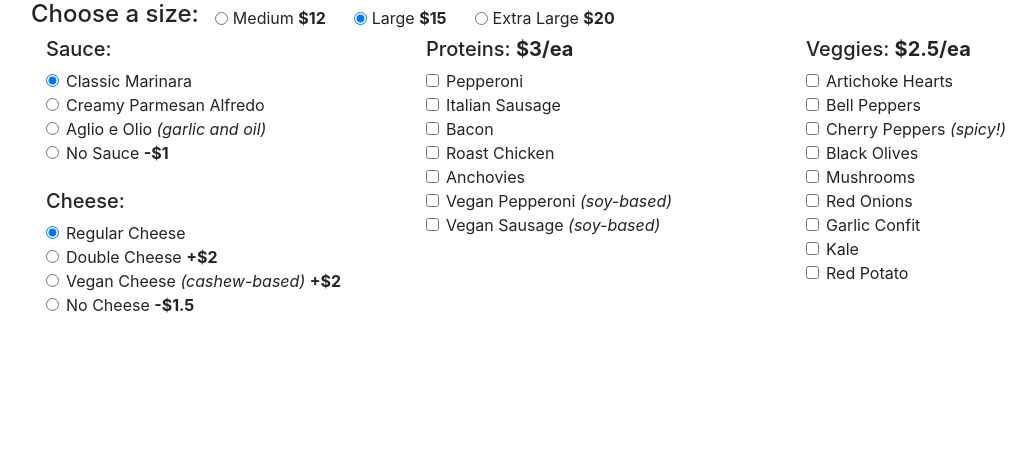
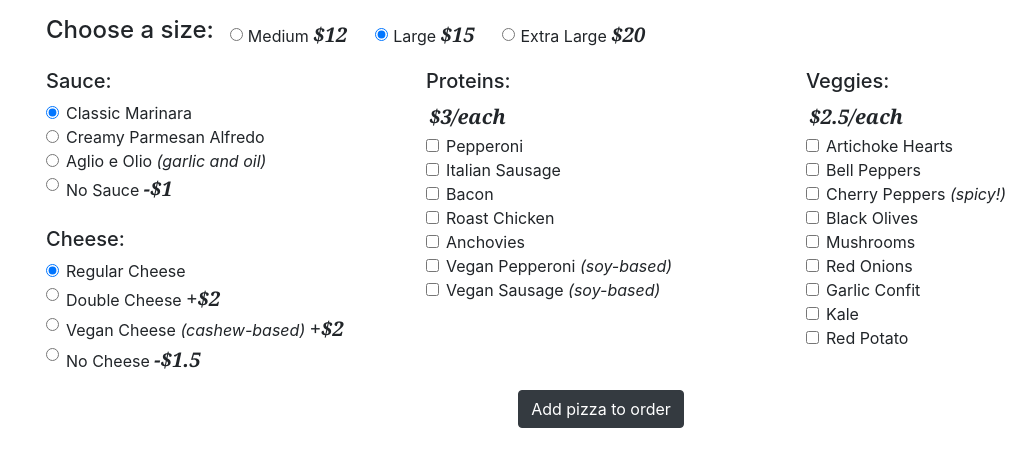
Before and after one commit to aaronminnick/pizza-order-site, a plain HTML site: page index.html in a window 1280 px wide. Shown: the whole page, without its empty margins (39-1075 px from the left). Drawn offline with Linux system fonts and the light colour scheme.

Commit message:
finish basic layout

```diff
--- a/css/styles.css
+++ b/css/styles.css
@@ -1,3 +1,22 @@
+strong {
+  font-style: italic;
+  font-family: Cambria, Cochin, Georgia, Times, 'Times New Roman', serif;
+  font-size: 2ch;
+}
+
+p {
+  margin: .2em;
+}
+
+#size-row {
+  margin: 1em auto;
+}
+
 .form-check-inline {
   margin-left: 1em;
 }
+
+#add-pizza {
+  display: block;
+  margin: 1em auto;
+}
--- a/index.html
+++ b/index.html
@@ -12,6 +12,7 @@
     <form id="pizza-maker">
       <!--prevent enter key submitting form-->
       <button type="submit" disabled style="display: none"></button>
+      <div class="order-picker">
         <div class="row" id="size-row">
           <h4>Choose a size:</h4>
           <div class="form-check form-check-inline">
@@ -66,7 +67,8 @@
             </div>
           </div>
           <div class="col-4" id="proteins">
-          <h5>Proteins: <strong>$3/ea</strong></h5>
+            <h5>Proteins:</h5>
+            <p><strong>$3/each</strong></p>
             <div class="form-check">
               <input class="form-check-input" type="checkbox"  id="protein-pepperoni" value="pepperoni">
               <label class="form-check-label" for="protein-pepperoni">Pepperoni</label>
@@ -97,7 +99,8 @@
             </div>
           </div>
           <div class="col-4" id="veggies">
-          <h5>Veggies: <strong>$2.5/ea</strong></h5>
+            <h5>Veggies:</h5>
+            <p><strong>$2.5/each</strong></p>
             <div class="form-check">
               <input class="form-check-input" type="checkbox"  id="veggies-artichokes" value="artichokes">
               <label class="form-check-label" for="veggies-artichokes">Artichoke Hearts</label>
@@ -136,6 +139,8 @@
             </div>
           </div>
         </div>
+        <button type="submit" class="btn btn-dark" id="add-pizza">Add pizza to order</button>
+      </div>
     </form>
     <div id="ordered-pies">
 
```
Lines whose indentation alone changed are shown as unchanged.
